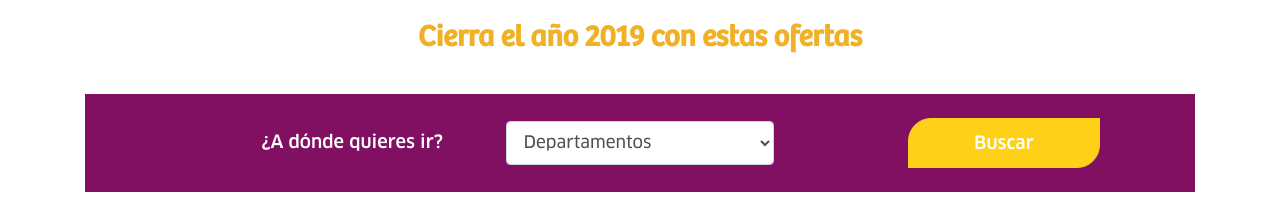
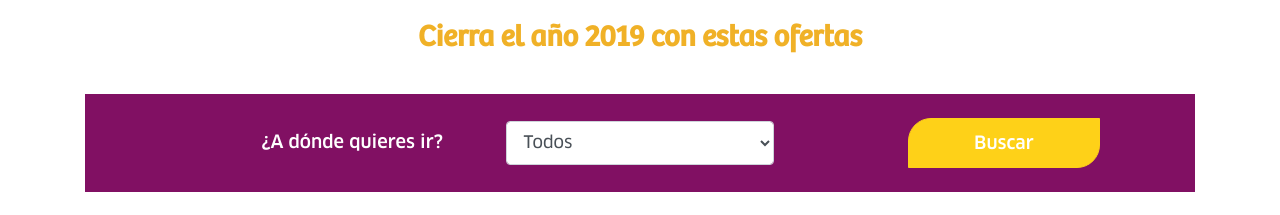
Before and after one commit to ShakCross/y-tu-que-planes-web, a React (Create React App) app: page / in a window 1280 px wide. Shown: the part 1640-1855 px from the top of the page. Built offline with nearby package versions, Linux system fonts and the light colour scheme; the HTML template or start-up script is replaced by a standard one.

Commit message:
Added Todos filter

```diff
--- a/src/components/main/ofertas/Ofertas.jsx
+++ b/src/components/main/ofertas/Ofertas.jsx
@@ -57,7 +57,9 @@ const Ofertas = (props) => {
     const [filterProvince, setFilterProvince] = useState(false)
     const handleFilterProvince = () => setFilterProvince ({filterProvince:true})
     const selectRef = useRef();
-    const filtered = filterProvince ? x => x.provincia === selectRef.current.value : x => x.provincia
+    const filtered = filterProvince ?
+    selectRef.current.value === 'Todos' ? x => x.provincia :
+    x => x.provincia === selectRef.current.value : x => x.provincia
 
     const [showMore, setShowMore] = useState(false)
     const handleShowMore = () => setShowMore({showMore: true})
@@ -78,7 +80,7 @@ const Ofertas = (props) => {
                         </Col>
                         <Col xs={12} lg={4}>
                             <select ref={selectRef} className="form-control ofertas-select my-4 my-lg-0">
-                                <option selected="selected" disabled>Departamentos</option>
+                                <option selected="selected">Todos</option>
                                 {prov.map( provincias =>
                                     <option key={provincias} value={provincias}>{provincias}</option>
                                 )}
```
